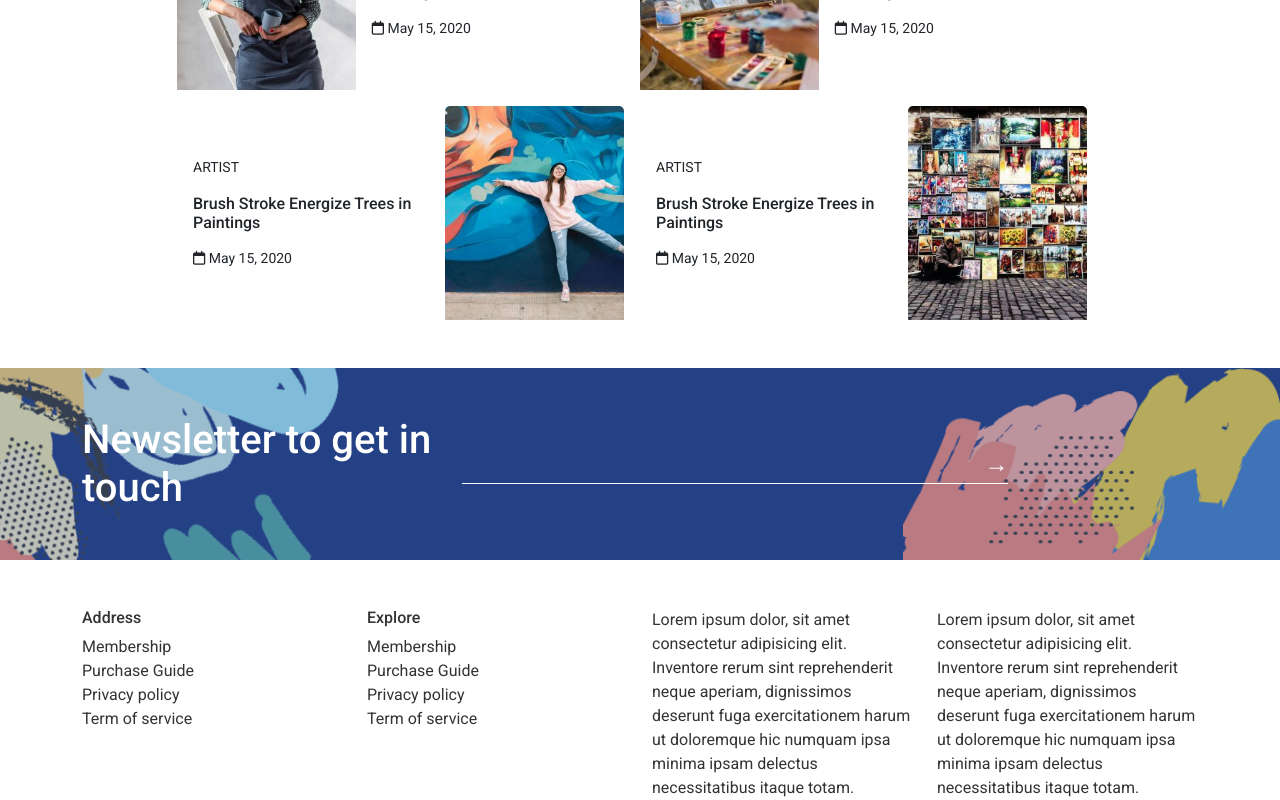
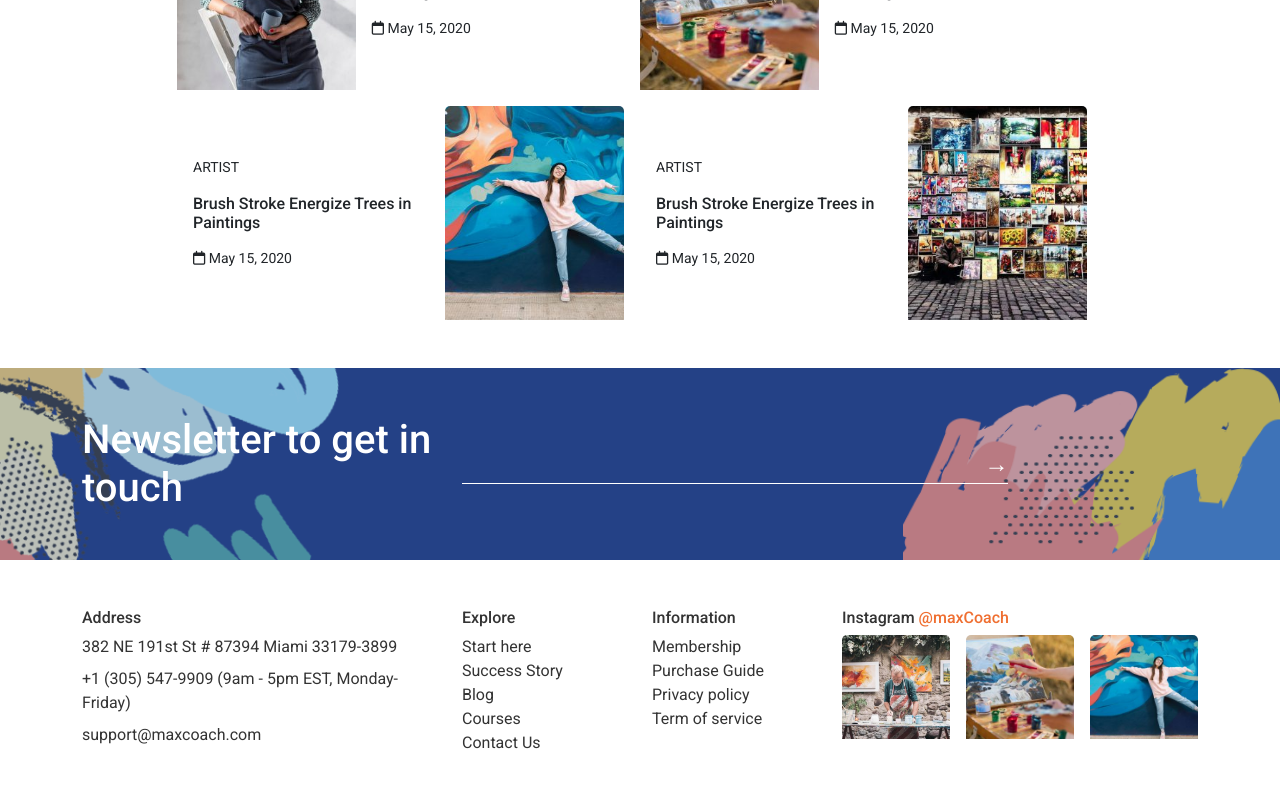
Before and after one commit to LorenzoMonteforte92/proj-html-vuejs, a Vue app: page / in a window 1280 px wide. Shown: the part 4714-5514 px from the top of the page. After the commit the page ends 5485 px from the top, so only its background shows below. Built offline with nearby package versions, Linux system fonts and the light colour scheme; a web font is replaced by a local one.

Commit message:
feat: add footer img

```diff
--- a/src/App.vue
+++ b/src/App.vue
@@ -57,41 +57,7 @@ export default {
          },
       ],
 
-      positionLinks: [
-          {
-          title: '382 NE 191st St # 87394 Miami 33179-3899'
-         },
 
-         {
-          title: '+1 (305) 547-9909 (9am - 5pm EST, Monday-Friday)'
-         },
-
-         {
-          title: 'support@maxcoach.com'
-         },
-      ],
-
-      exploreLinks: [
-          {
-          title: 'Start here'
-         },
-
-         {
-          title: 'Success Story'
-         },
-
-         {
-          title: 'Blog'
-         },
-
-         {
-          title: 'Courses'
-         },
-
-         {
-          title: 'Contact Us'
-         },
-      ],
 
       informationLinks: [
           {
--- a/src/components/AppFooter.vue
+++ b/src/components/AppFooter.vue
@@ -1,14 +1,12 @@
 <script>
+import { store } from '../store.js';
     export default {
         name: 'AppFooter',
-
-        props: ['positionNav'],
-        props: ['explore'],
         props: ['info'],
 
         data(){
             return{
-
+                store
             }
         },
         methods: {
@@ -24,24 +22,58 @@
 <template>
     <div class="container">
         <div class="row">
-            <div class="col-3">
+            <div class="col-4">
                 <h6>Address</h6>
                 <ul class="p-0">
-                    <li v-for="singleInfo in info" ><a href="#">{{ singleInfo.title }}</a></li>
+                    <li class="pb-2" v-for="singlePosition in store.positionLinks" ><a href="#">{{ singlePosition.title }}</a></li>
                 </ul>
             </div>
-            <div class="col-3">
+            <div class="col-2">
                 <h6>Explore</h6>
+                <ul class="p-0">
+                    <li v-for="singleExplore in store.exploreLinks" ><a href="#">{{ singleExplore.title }}</a></li>
+                </ul>
+            </div>
+            <div class="col-2">
+                <h6>Information</h6>
                 <ul class="p-0">
                     <li v-for="singleExplore in info" ><a href="#">{{ singleExplore.title }}</a></li>
                 </ul>
             </div>
-            <div class="col-3">Lorem ipsum dolor, sit amet consectetur adipisicing elit. Inventore rerum sint reprehenderit neque aperiam, dignissimos deserunt fuga exercitationem harum ut doloremque hic numquam ipsa minima ipsam delectus necessitatibus itaque totam.</div>
-            <div class="col-3">Lorem ipsum dolor, sit amet consectetur adipisicing elit. Inventore rerum sint reprehenderit neque aperiam, dignissimos deserunt fuga exercitationem harum ut doloremque hic numquam ipsa minima ipsam delectus necessitatibus itaque totam.</div>
+            <div class="col-4">
+                <h6>Instagram <span class="mail" >@maxCoach</span></h6>
+                <div class="footer-img d-flex gap-3" >
+                    <!-- <div><img src="../assets/img/artist-blog-03-480x356.jpeg" alt=""></div>
+                    <div><img src="../assets/img/artist-event-03-250x300.jpg" alt=""></div>
+                    <div><img src="../assets/img/artist-event-02-250x300.jpg" alt=""></div> -->
+                    <div class="card" style="width: calc(100% / 3)">
+                        <img src="../assets/img/artist-blog-03-480x356.jpeg" class="card-img-top" alt="...">
+                    </div>
+                    <div class="card" style="width: calc(100% / 3)">
+                        <img src="../assets/img/artist-event-03-250x300.jpg" class="card-img-top" alt="...">
+                    </div>
+                    <div class="card" style="width: calc(100% / 3)">
+                        <img src="../assets/img/artist-event-02-250x300.jpg" class="card-img-top" alt="...">
+                    </div>
+                </div>
+            </div>
         </div>
     </div>
 </template>
 
 <style scoped lang="scss">
+@use '../style/partials/variables' as *;
 
+    .mail{
+        color: $brand-secondary-color
+    }
+
+    .card{
+        border: none;
+        img{
+            width: 100%;
+            height: 80%;
+            object-fit: cover;
+        }
+    }
 </style>
--- a/src/store.js
+++ b/src/store.js
@@ -1,5 +1,39 @@
 import { reactive } from "vue";
 
 export const store = reactive({
+    positionLinks: [
+        {
+        title: '382 NE 191st St # 87394 Miami 33179-3899'
+       },
 
+       {
+        title: '+1 (305) 547-9909 (9am - 5pm EST, Monday-Friday)'
+       },
+
+       {
+        title: 'support@maxcoach.com'
+       },
+    ],
+
+    exploreLinks: [
+        {
+        title: 'Start here'
+       },
+
+       {
+        title: 'Success Story'
+       },
+
+       {
+        title: 'Blog'
+       },
+
+       {
+        title: 'Courses'
+       },
+
+       {
+        title: 'Contact Us'
+       },
+    ],
 });
```
